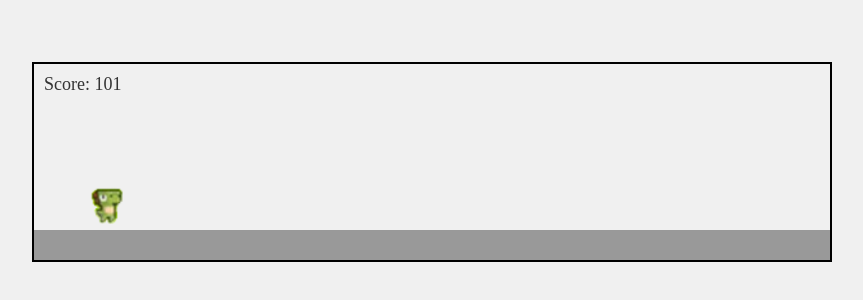
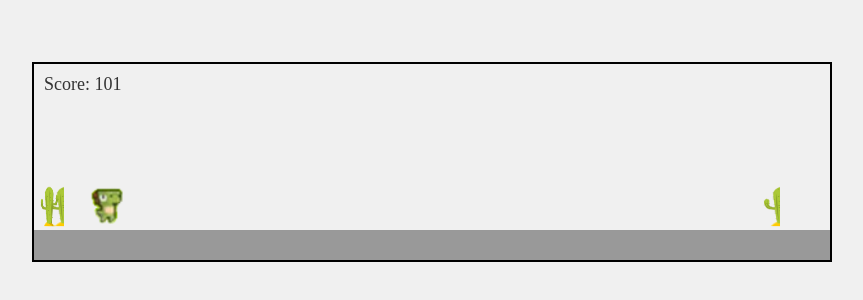
Before and after one commit to Pumkin4534/Pumkin4534.github.io, a plain HTML site: page index.html in a window 1280 px wide. Shown: the part 238-538 px from the top of the page, without its empty margins (208-1071 px from the left). Drawn offline with Linux system fonts and the light colour scheme.

Commit message:
Update style.css

```diff
--- a/style.css
+++ b/style.css
@@ -44,10 +44,12 @@
 .cactus {
   position: absolute;
   bottom: 30px;
-  right: -60px;
   width: 30px;
   height: 50px;
+  background-image: url('cactus.png'); /* Replace with your cactus image */
+  background-size: cover;
 }
+
 
 .score {
   position: absolute;
```
